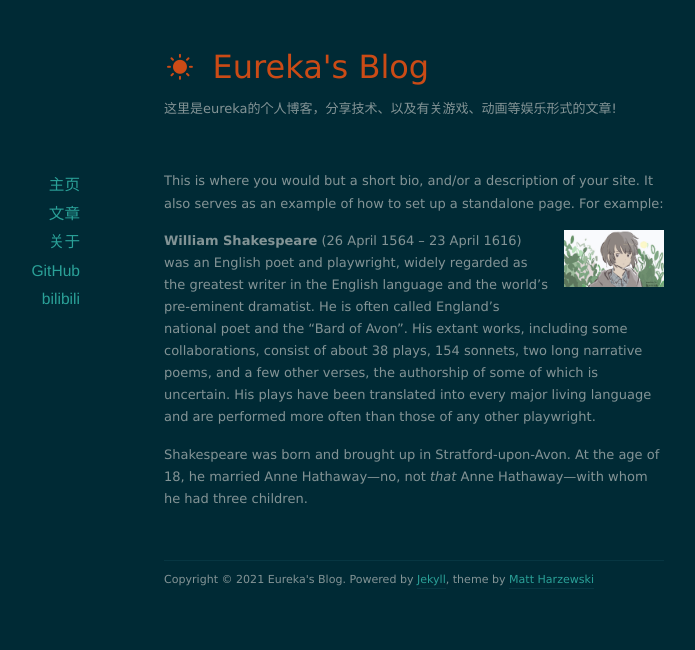
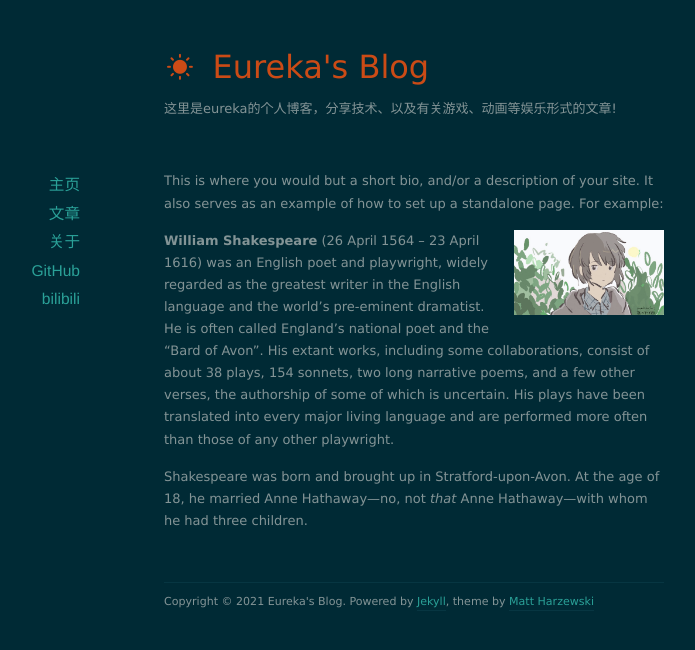
Before and after one commit to EUREKA00007/EUREKA00007.github.io, a Jekyll site: the page built from about/index.markdown, in a window 1280 px wide. Shown: the top 650 px of the page, without its empty margins (226-921 px from the left). Built offline with Jekyll 4.4.1, drawn with Linux system fonts in a browser that asks for light colours; nearby versions of some CDN libraries.

Commit message:
图片测试

```diff
--- a/about/index.markdown
+++ b/about/index.markdown
@@ -5,7 +5,7 @@ title: 关于
 
 This is where you would but a short bio, and/or a description of your site. It also serves as an example of how to set up a standalone page. For example:
 
-<img src="/images/myGithub.jpg" style="width:20%;height:20%" class="right" />
+<img src="/images/myGithub.jpg" style="width:30%;height:30%" class="right" />
 **William Shakespeare** (26 April 1564 – 23 April 1616) was an English poet and playwright, widely regarded as the greatest writer in the English language and the world's pre-eminent dramatist. He is often called England's national poet and the "Bard of Avon". His extant works, including some collaborations, consist of about 38 plays, 154 sonnets, two long narrative poems, and a few other verses, the authorship of some of which is uncertain. His plays have been translated into every major living language and are performed more often than those of any other playwright.
 
 Shakespeare was born and brought up in Stratford-upon-Avon. At the age of 18, he married Anne Hathaway—no, not *that* Anne Hathaway—with whom he had three children.
```
